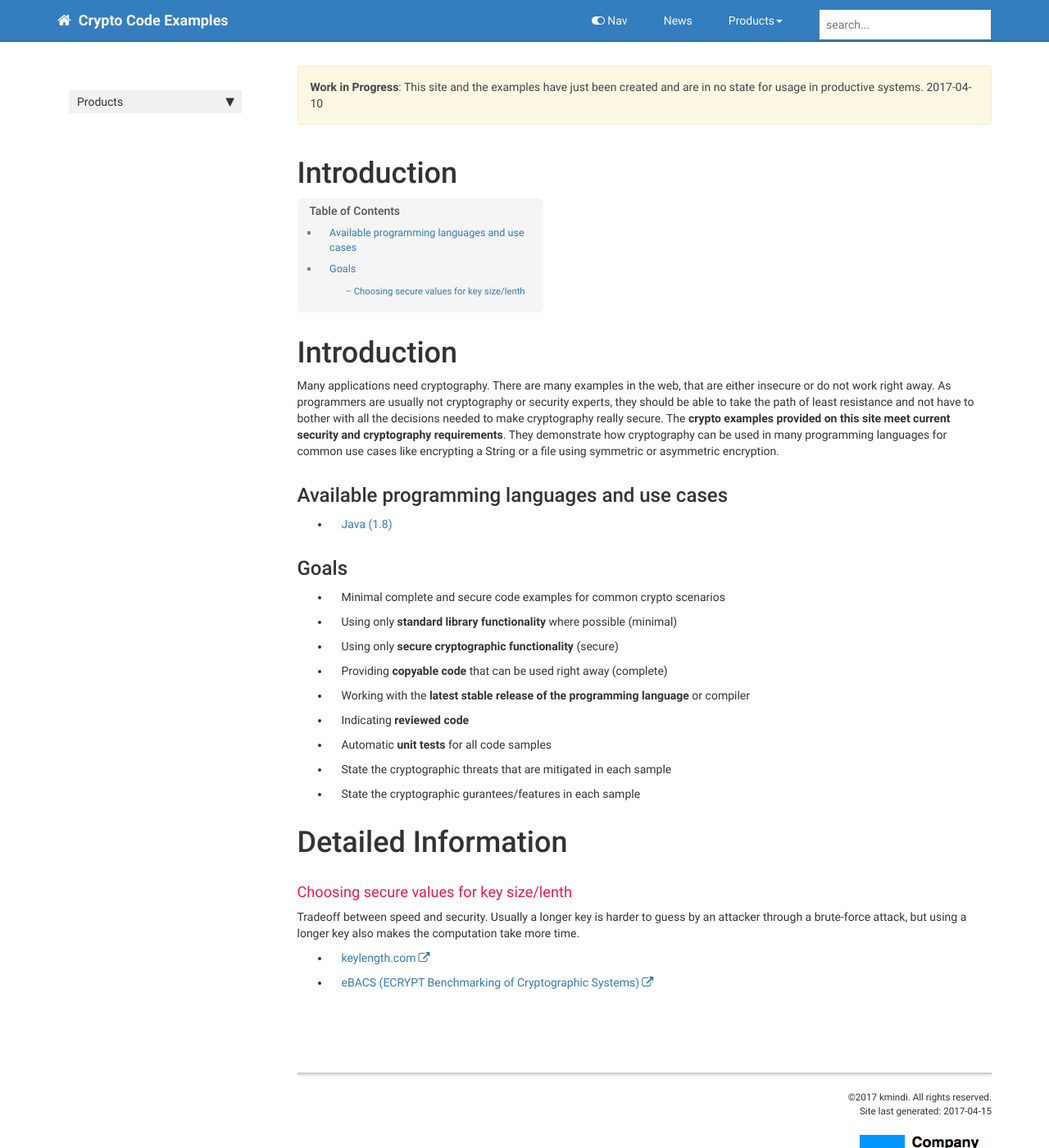
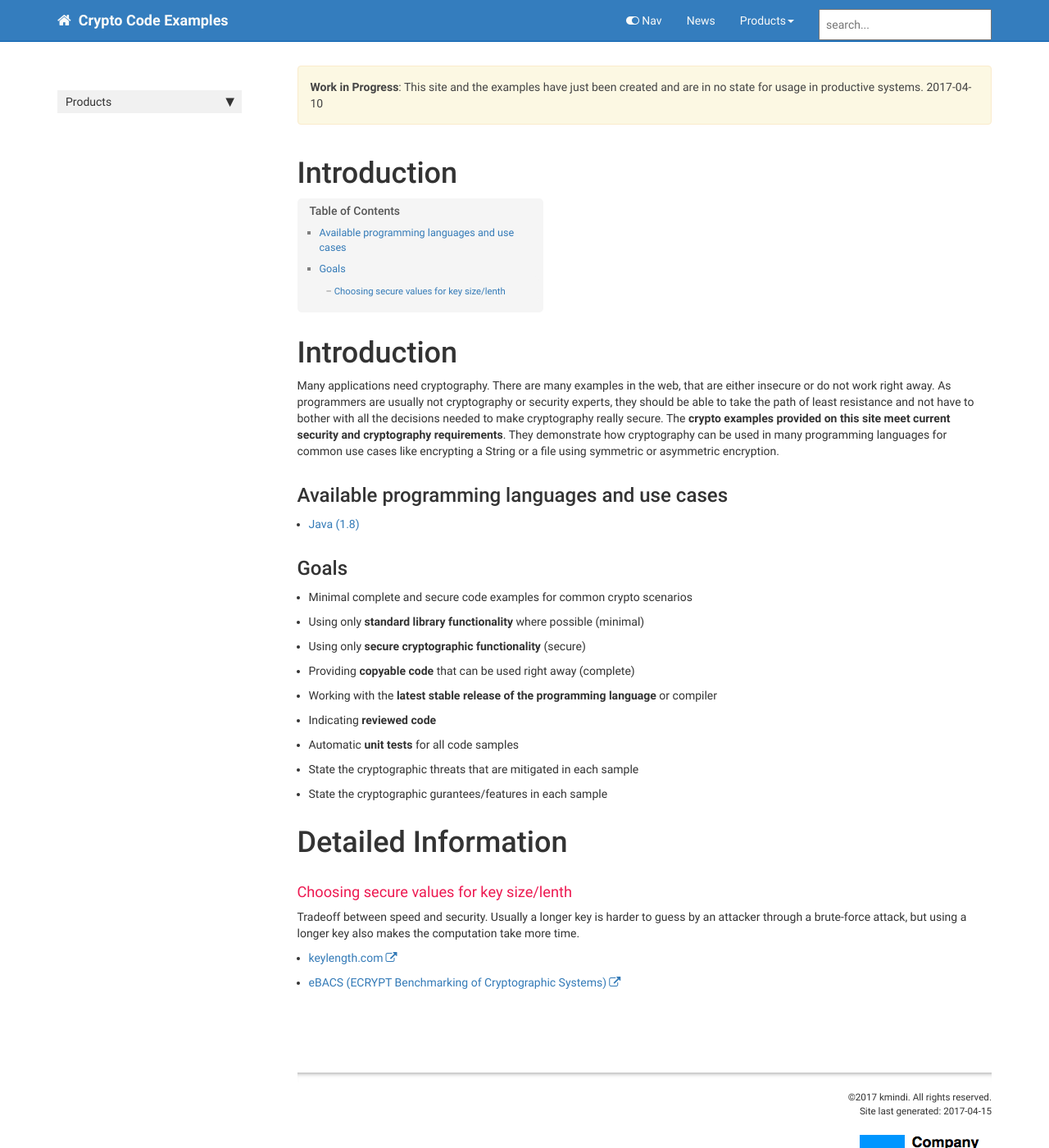
Before and after one commit to cryptoexamples/CryptoExamples, a Jekyll site: the page built from index.md, in a window 1280 px wide and 1400 px high. Shown: the whole window at 82% size. Built offline with Jekyll 4.4.1, drawn with Linux system fonts in a browser that asks for light colours; nearby versions of some CDN libraries; comment, search, counter and statistics services are not loaded.

Commit message:
fixes css for ul indentation fix

```diff
--- a/css/customstyles.css
+++ b/css/customstyles.css
@@ -24,7 +24,7 @@ body {
 }
 
 
-#post-content > ul, ul li {
+#post-content > ul, ul {
     list-style-type: disc;
     padding-left:1em;
 }
```
